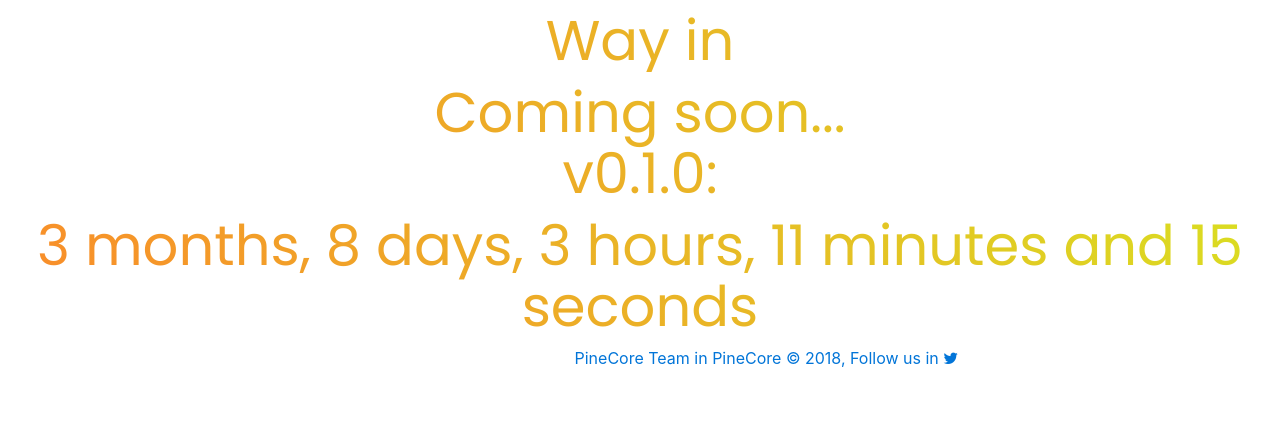
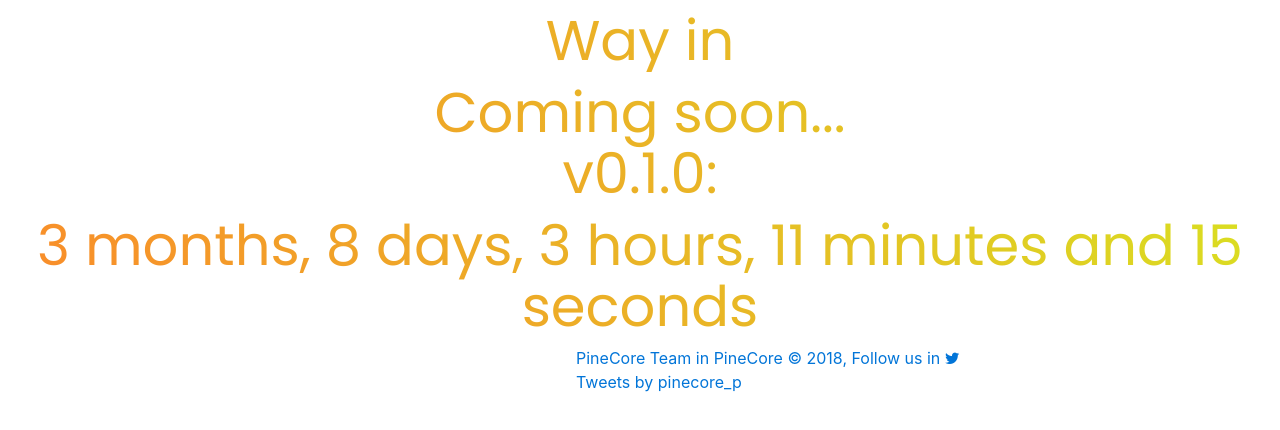
Before and after one commit to misha-marinenko/way.comingsoon, a plain HTML site: page index.html in a window 1280 px wide. Drawn offline with nearby package versions, Linux system fonts and the light colour scheme.

Commit message:
Style Fixes, Twitter timeline add

```diff
--- a/index.css
+++ b/index.css
@@ -1,6 +1,12 @@
 @import url('https://fonts.googleapis.com/css?family=Poppins');
 .poppins{
     font-family: 'Poppins', sans-serif;
+}
+main{
+ position: absolute;
+ top: 0px;
+ left: 0px;
+
 }
 h1,h2,h3{
 background-image: -webkit-linear-gradient(45deg, #fb872b, #d9e021);
--- a/index.html
+++ b/index.html
@@ -22,6 +22,8 @@
     <br /> v0.1.0:</h2>
         <h3 class="poppins animated slideInDown">{{ countdown }}</h3>
         <a href="https://twitter.com/pinecore_p">PineCore Team in PineCore © 2018, Follow us in <i class="fa fa-twitter" aria-hidden="true"></i></a>
+    <a class="twitter-timeline" href="https://twitter.com/pinecore_p?ref_src=twsrc%5Etfw">Tweets by pinecore_p</a>
+    <script async src="https://platform.twitter.com/widgets.js" charset="utf-8"></script>
     </main>
 </body>
 <!--
```
